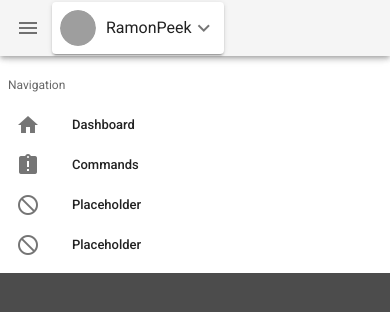
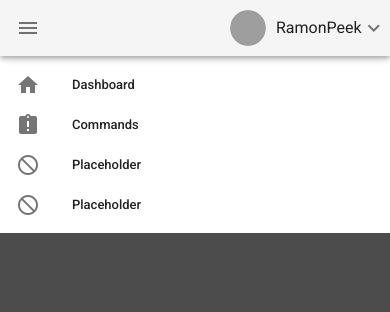
Before and after one commit to RamonPeek/OpenUITwitchBot_Frontend, a Vue app: page /dashboard in a window 390 px wide. Both pictures are taken after a click on the button 28 px from the left and 28 px from the top of the page. Shown: the top 312 px of the page. Built offline with nearby package versions, Linux system fonts and the light colour scheme; grey boxes are pictures that could not be loaded.

Commit message:
Fixed active style on menu items which are loaded by the router

```diff
--- a/src/App.vue
+++ b/src/App.vue
@@ -3,27 +3,20 @@
     <!-- TOP NAVIGATION -->
     <v-app-bar app>
       <v-app-bar-nav-icon v-if="isMobile()" v-on:click="toggleMobileMenu()"></v-app-bar-nav-icon>
-      <div v-if="mobileMenu">
-
-      </div>
-      <!--<router-link to="/">Home</router-link>
-      <router-link to="/dashboard">Dashboard</router-link>-->
-      <v-card>
-        <v-card-actions>
+        <div v-on:click="changeComponent('/placeholder')" class="profile_item_container">
           <v-avatar size="36px" class="profile_photo">
             <img v-bind:src="activeUser.profilePhoto">
           </v-avatar>
-          {{activeUser.username}}
+          <div class="username">{{activeUser.username}}</div>
           <v-icon>mdi-chevron-down</v-icon>
-        </v-card-actions>
-      </v-card>
+        </div>
     </v-app-bar>
     <!-- SIDE NAVIGATION -->
     <v-navigation-drawer app>
       <v-list dense>
       <v-subheader>Navigation</v-subheader>
       <v-list-item-group color="primary">
-        <v-list-item v-for="item in sideNavigationItems" :key="item.index" v-on:click="changeComponent(item.path)">
+        <v-list-item v-for="item in sideNavigationItems" :key="item.index" :to="item.path" v-on:click="changeComponent()">
           <v-list-item-icon>
             <v-icon v-text="item.icon"></v-icon>
             </v-list-item-icon>
@@ -41,9 +34,8 @@
     <transition name="fade-fast">
       <div class="mobile_menu_container" v-if="mobileMenu && isMobile()">
         <v-list dense>
-        <v-subheader>Navigation</v-subheader>
         <v-list-item-group color="primary">
-          <v-list-item v-for="item in sideNavigationItems" :key="item.index" v-on:click="changeComponent(item.path)">
+          <v-list-item v-for="item in sideNavigationItems" :key="item.index" :to="item.path" v-on:click="changeComponent()">
             <v-list-item-icon>
               <v-icon v-text="item.icon"></v-icon>
               </v-list-item-icon>
@@ -73,6 +65,17 @@
     margin-right: 10px;
   }
 
+  .profile_item_container {
+    margin-right: 0px !important;
+    display: flex;
+    justify-content: start;
+    margin-left: calc(100% - 150px);
+  }
+
+  .profile_item_container:hover {
+    cursor: pointer;
+  }
+
   ::-webkit-scrollbar-track
   {
     -webkit-box-shadow: inset 0 0 6px rgba(0,0,0,0.3);
@@ -93,6 +96,10 @@
     background-color: #555;
   }
 
+  .username {
+    padding-top: 6px;
+  }
+
   .mobile_menu_container {
     width: 100vw;
     height: calc(100vh - 57px);
@@ -109,6 +116,12 @@
     top: 57px;
     z-index: 2;
     opacity: 0.7;
+  }
+
+  @media only screen and (max-width: 1263px) {
+    .profile_item_container {
+      margin-left: calc(100% - 180px);
+    }
   }
 
   /* ROUTER TRANSITION EFFECT */
@@ -178,10 +191,7 @@ export default {
     ]
   }),
   methods: {
-    changeComponent(path) {
-      if(this.$router.currentRoute.path != path) {
-        this.$router.push({ path: path });
-      }
+    changeComponent() {
       this.mobileMenu = false;
     },
     isMobile() {
--- a/src/views/dashboard/dashboard.html
+++ b/src/views/dashboard/dashboard.html
@@ -1,5 +1,6 @@
 
 <section class="dashboard">
+  <div class="chat_overview_container">
     <ChatOverview/>
-    <!--<CreateCommand/>-->
+  </div>
 </section>
--- a/src/views/dashboard/dashboard.scss
+++ b/src/views/dashboard/dashboard.scss
@@ -1,3 +1,3 @@
-.dashboard {
-
+.chat_overview_container {
+    width: 50%;
 }
```
